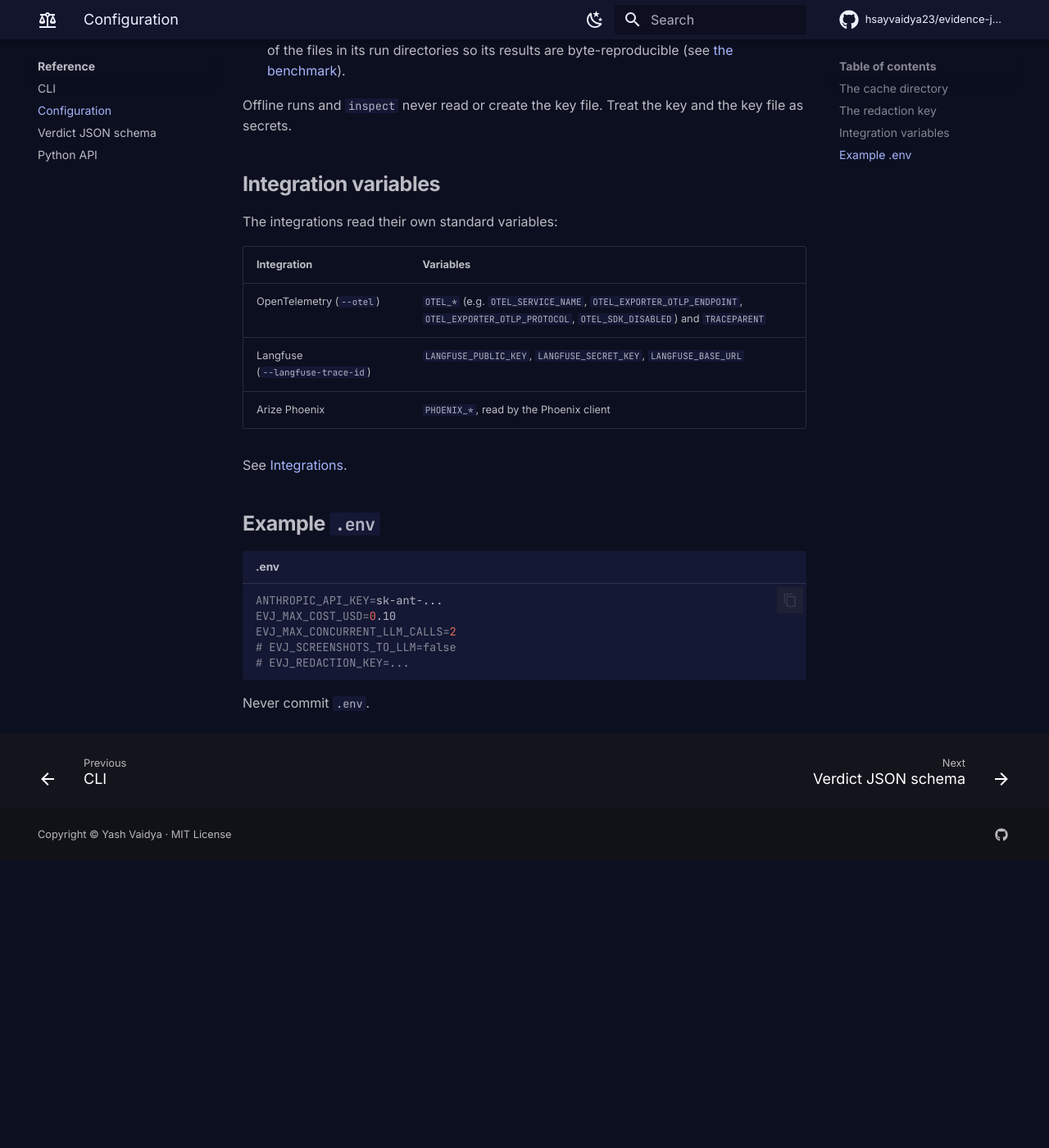
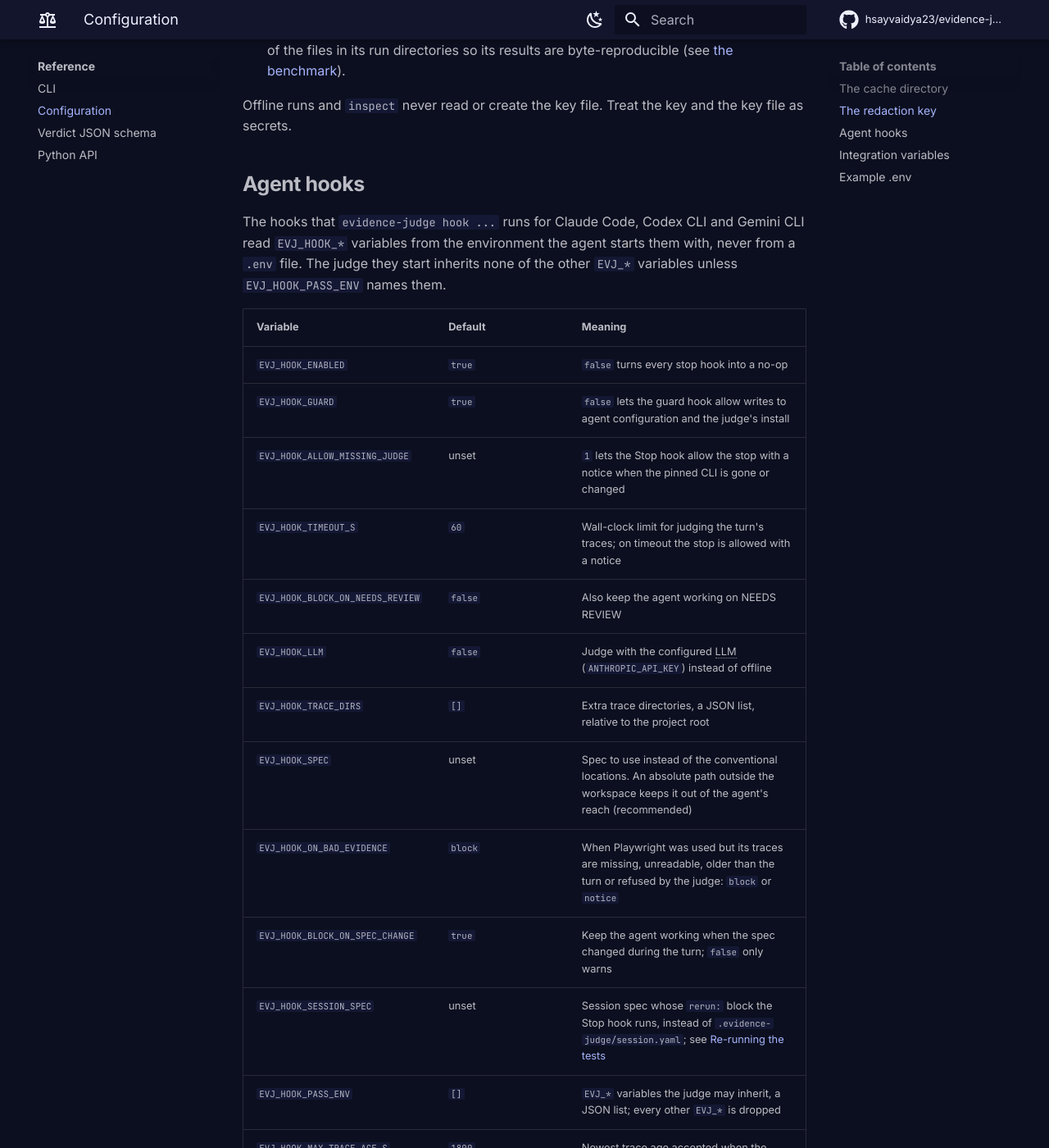
Before and after one commit to hsayvaidya23/evidence-judge, an MkDocs documentation site: the page built from docs/reference/configuration.md, in a window 1280 px wide and 1400 px high, scrolled down 2722 px. Shown: the whole window at 82% size. Built offline with MkDocs 1.6.1 and Material for MkDocs 9.7.7, drawn with Linux system fonts in a browser that asks for light colours; comment, search, counter and statistics services are not loaded; before the commit the page ends 3772 px from its top, so only the background shows below that; some of the changed text lies outside the part shown.

Commit message:
chore: release hygiene for dev setup, hook settings docs and packaging
- pre-commit joins the dev dependency group (uv lock), so the
  `uv run pre-commit install` step in CONTRIBUTING works after
  `make install`.
- The release checklist says to move the plugin.json and
  gemini-extension.json versions with each release;
  test_plugin_manifests.py already fails when they differ from
  pyproject.toml's release version.
- docs/reference/configuration.md lists every EVJ_HOOK_* variable,
  including EVJ_HOOK_ALLOW_MISSING_JUDGE (read by run-hook.sh) and the
  log and state directories. test_hook_settings_docs.py checks every
  HookSettings field and its default against it and the Claude Code
  guide.
- The verdict-schema example imports RunVerdict from evidence_judge.
- The install page no longer calls ANTHROPIC_API_KEY the only
  credential: the OpenTelemetry, Langfuse and Phoenix integrations read
  their own.
- The sdist ships Makefile and uv.lock; classifiers name Linux and
  macOS, where the suite runs (CI and local), not Windows.

The Action's `site` input is left for a separate change to action.yml.

Refs #80

```diff
--- a/docs/reference/configuration.md
+++ b/docs/reference/configuration.md
@@ -57,6 +57,35 @@ The HMAC key that makes redaction fingerprints stable is chosen in this order:
 Offline runs and `inspect` never read or create the key file. Treat the key and the key file as
 secrets.
 
+## Agent hooks
+
+The hooks that `evidence-judge hook ...` runs for Claude Code, Codex CLI and Gemini CLI read
+`EVJ_HOOK_*` variables from the environment the agent starts them with, never from a `.env`
+file. The judge they start inherits none of the other `EVJ_*` variables unless
+`EVJ_HOOK_PASS_ENV` names them.
+
+| Variable | Default | Meaning |
+| --- | --- | --- |
+| `EVJ_HOOK_ENABLED` | `true` | `false` turns every stop hook into a no-op |
+| `EVJ_HOOK_GUARD` | `true` | `false` lets the guard hook allow writes to agent configuration and the judge's install |
+| `EVJ_HOOK_ALLOW_MISSING_JUDGE` | unset | `1` lets the Stop hook allow the stop with a notice when the pinned CLI is gone or changed |
+| `EVJ_HOOK_TIMEOUT_S` | `60` | Wall-clock limit for judging the turn's traces; on timeout the stop is allowed with a notice |
+| `EVJ_HOOK_BLOCK_ON_NEEDS_REVIEW` | `false` | Also keep the agent working on NEEDS REVIEW |
+| `EVJ_HOOK_LLM` | `false` | Judge with the configured LLM (`ANTHROPIC_API_KEY`) instead of offline |
+| `EVJ_HOOK_TRACE_DIRS` | `[]` | Extra trace directories, a JSON list, relative to the project root |
+| `EVJ_HOOK_SPEC` | unset | Spec to use instead of the conventional locations. An absolute path outside the workspace keeps it out of the agent's reach (recommended) |
+| `EVJ_HOOK_ON_BAD_EVIDENCE` | `block` | When Playwright was used but its traces are missing, unreadable, older than the turn or refused by the judge: `block` or `notice` |
+| `EVJ_HOOK_BLOCK_ON_SPEC_CHANGE` | `true` | Keep the agent working when the spec changed during the turn; `false` only warns |
+| `EVJ_HOOK_SESSION_SPEC` | unset | Session spec whose `rerun:` block the Stop hook runs, instead of `.evidence-judge/session.yaml`; see [Re-running the tests](../guides/claude-code.md#re-running-the-tests) |
+| `EVJ_HOOK_PASS_ENV` | `[]` | `EVJ_*` variables the judge may inherit, a JSON list; every other `EVJ_*` is dropped |
+| `EVJ_HOOK_MAX_TRACE_AGE_S` | `1800` | Newest trace age accepted when the turn's start is unknown |
+| `EVJ_HOOK_LOG_DIR` | unset | Evidence-log directory when no `--log-dir` is given |
+| `EVJ_HOOK_STATE_DIR` | `$CLAUDE_PLUGIN_DATA/state`, else `~/.evidence-judge/state` | The hooks' private state (spec snapshots, log key, log anchors) when no `--state-dir` is given |
+
+`EVJ_HOOK_ALLOW_MISSING_JUDGE` is read by the plugins' `run-hook.sh`; set it where the agent
+harness runs, not where the agent can. See the [Claude Code](../guides/claude-code.md),
+[Codex CLI](../guides/codex.md) and [Gemini CLI](../guides/gemini-cli.md) guides.
+
 ## Integration variables
 
 The integrations read their own standard variables:
--- a/pyproject.toml
+++ b/pyproject.toml
@@ -21,6 +21,8 @@ keywords = [
 classifiers = [
   "Development Status :: 3 - Alpha",
   "Intended Audience :: Developers",
+  "Operating System :: MacOS",
+  "Operating System :: POSIX :: Linux",
   "Programming Language :: Python :: 3.12",
   "Programming Language :: Python :: 3.13",
   "Topic :: Software Development :: Testing",
@@ -78,6 +80,7 @@ dev = [
   "arize-phoenix-client>=1.0",
   "inspect-ai>=0.3.100",
   "mcp>=2.3,<3",
+  "pre-commit>=4.0",
 ]
 docs = [
     "mkdocs-material>=9.6",
@@ -128,6 +131,8 @@ include = [
   "mkdocs.yml",
   "Dockerfile",
   ".github",
+  "Makefile",
+  "uv.lock",
 ]
 exclude = ["docs/assets/*.png", "docs/assets/*.webp"]
 
```
Also changed, not shown: CHANGELOG.md (+5 -0 lines), CONTRIBUTING.md (+5 -2 lines), docs/getting-started/install.md (+4 -2 lines), docs/reference/verdict-schema.md (+1 -1 lines), 2 other files.
